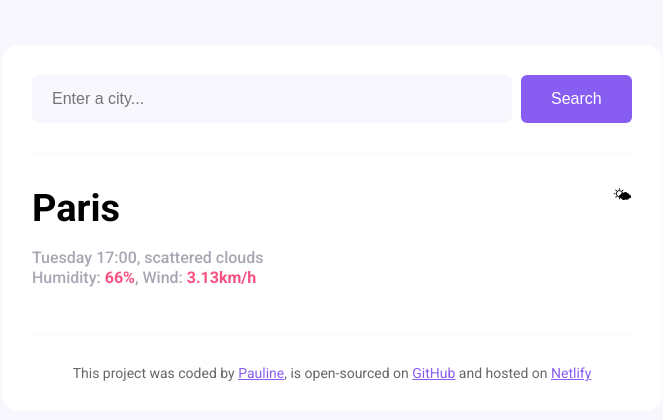
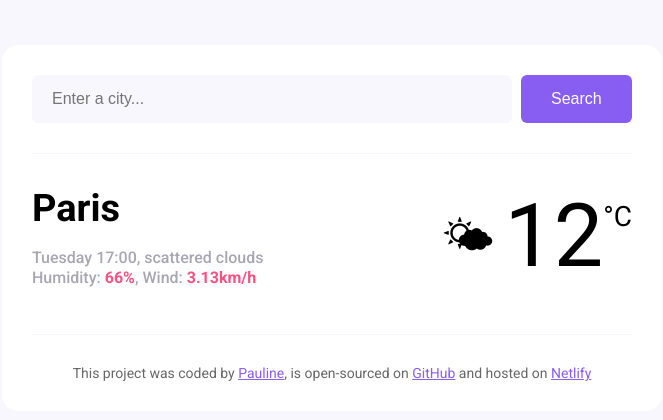
Before and after one commit to lapyaephyu/meteo, a plain HTML site: page index.html in a window 1280 px wide. Shown: the whole page, without its empty margins (308-971 px from the left). Drawn offline with Linux system fonts and the light colour scheme.

Commit message:
styled the container for the weather app temperature

```diff
--- a/index.html
+++ b/index.html
@@ -37,9 +37,10 @@
               Humidity: <strong>66%</strong>, Wind: <strong>3.13km/h</strong>
             </p>
           </div>
-          <div class="weather-app-temperature">
+          <div class="weather-app-temperature-container">
             <div class="weather-app-icon">🌤</div>
-            <div clkaweather-app-temperature 12°C
+            <div class="weather-app-temperature">12</div>
+            <div class="weather-app-unit">°C</div>
           </div>
         </div>
       </main>
--- a/src/style.css
+++ b/src/style.css
@@ -64,6 +64,26 @@ main {
 .weather-app-details strong {
   color: #f65282;
 }
+
+.weather-app-temperature-container {
+  display: flex;
+}
+
+.weather-app-temperature {
+  font-size: 88px;
+  margin-left: 10px;
+}
+
+.weather-app-icon {
+  font-size: 44px;
+  margin-top: 22px;
+}
+
+.weather-app-unit {
+  margin-top: 16px;
+  font-size: 28px;
+}
+
 footer {
   border-top: 1px solid #f9f7fe;
   padding: 30px 0 0 0;
```
